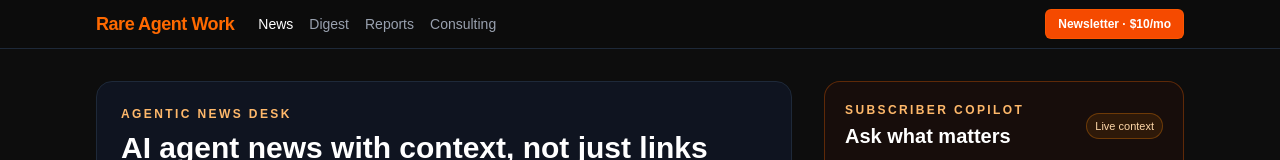
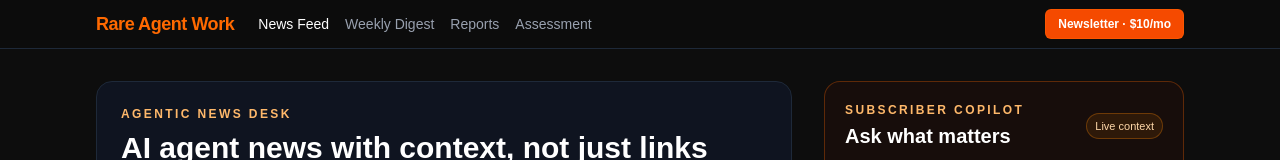
Before and after one commit to mfethe1/rare-agent-work, a Next.js app: page /news in a window 1280 px wide. Shown: the top 160 px of the page. Built offline with nearby package versions, Linux system fonts and the light colour scheme.

Commit message:
Clarify news feed nav labels across key pages

```diff
--- a/src/app/assessment/page.tsx
+++ b/src/app/assessment/page.tsx
@@ -51,7 +51,7 @@
             <Link href="/" className="text-lg font-bold tracking-tight text-orange-500">Rare Agent Work</Link>
             <div className="hidden items-center gap-4 sm:flex">
               <Link href="/start-here" className="text-sm text-gray-400 hover:text-white">Start Here</Link>
-              <Link href="/news" className="text-sm text-gray-400 hover:text-white">News</Link>
+              <Link href="/news" className="text-sm text-gray-400 hover:text-white">News Feed</Link>
               <Link href="/assessment" className="text-sm font-medium text-white">Assessment</Link>
             </div>
           </div>
--- a/src/app/models/[slug]/page.tsx
+++ b/src/app/models/[slug]/page.tsx
@@ -251,8 +251,8 @@
                 Rare Agent Work
               </Link>
               <div className="hidden sm:flex items-center gap-4">
-                <Link href="/news" className="text-gray-400 hover:text-white text-sm transition-colors">News</Link>
-                <Link href="/#catalog" className="text-gray-400 hover:text-white text-sm transition-colors">Reports</Link>
+                <Link href="/news" className="text-gray-400 hover:text-white text-sm transition-colors">News Feed</Link>
+                <Link href="/reports" className="text-gray-400 hover:text-white text-sm transition-colors">Reports</Link>
                 <Link href="/assessment" className="text-gray-400 hover:text-white text-sm transition-colors">Assessment</Link>
               </div>
             </div>
--- a/src/app/models/page.tsx
+++ b/src/app/models/page.tsx
@@ -25,8 +25,8 @@
                 Rare Agent Work
               </Link>
               <div className="hidden items-center gap-4 sm:flex">
-                <Link href="/news" className="text-sm text-gray-400 transition-colors hover:text-white">News</Link>
-                <Link href="/#catalog" className="text-sm text-gray-400 transition-colors hover:text-white">Reports</Link>
+                <Link href="/news" className="text-sm text-gray-400 transition-colors hover:text-white">News Feed</Link>
+                <Link href="/reports" className="text-sm text-gray-400 transition-colors hover:text-white">Reports</Link>
                 <Link href="/assessment" className="text-sm text-gray-400 transition-colors hover:text-white">Assessment</Link>
               </div>
             </div>
--- a/src/app/news/page.tsx
+++ b/src/app/news/page.tsx
@@ -55,10 +55,10 @@
                 Rare Agent Work
               </Link>
               <div className="hidden items-center gap-4 sm:flex">
-                <Link href="/news" className="text-sm font-medium text-white">News</Link>
-                <Link href="/digest" className="text-sm text-gray-400 transition-colors hover:text-white">Digest</Link>
-                <Link href="/#catalog" className="text-sm text-gray-400 transition-colors hover:text-white">Reports</Link>
-                <Link href="/#consulting" className="text-sm text-gray-400 transition-colors hover:text-white">Consulting</Link>
+                <Link href="/news" className="text-sm font-medium text-white">News Feed</Link>
+                <Link href="/digest" className="text-sm text-gray-400 transition-colors hover:text-white">Weekly Digest</Link>
+                <Link href="/reports" className="text-sm text-gray-400 transition-colors hover:text-white">Reports</Link>
+                <Link href="/assessment" className="text-sm text-gray-400 transition-colors hover:text-white">Assessment</Link>
               </div>
             </div>
             <div className="flex items-center gap-2">
```
